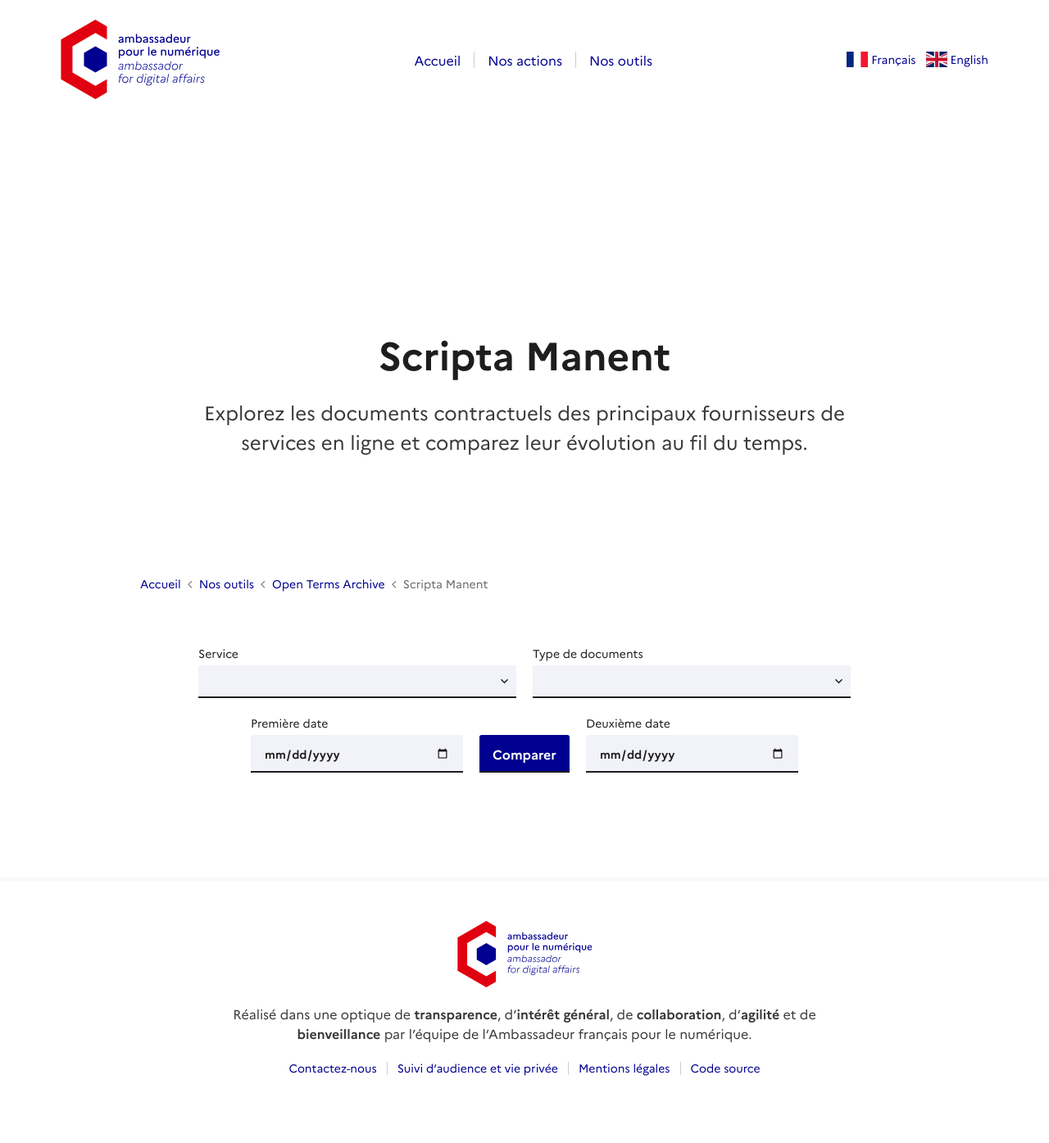
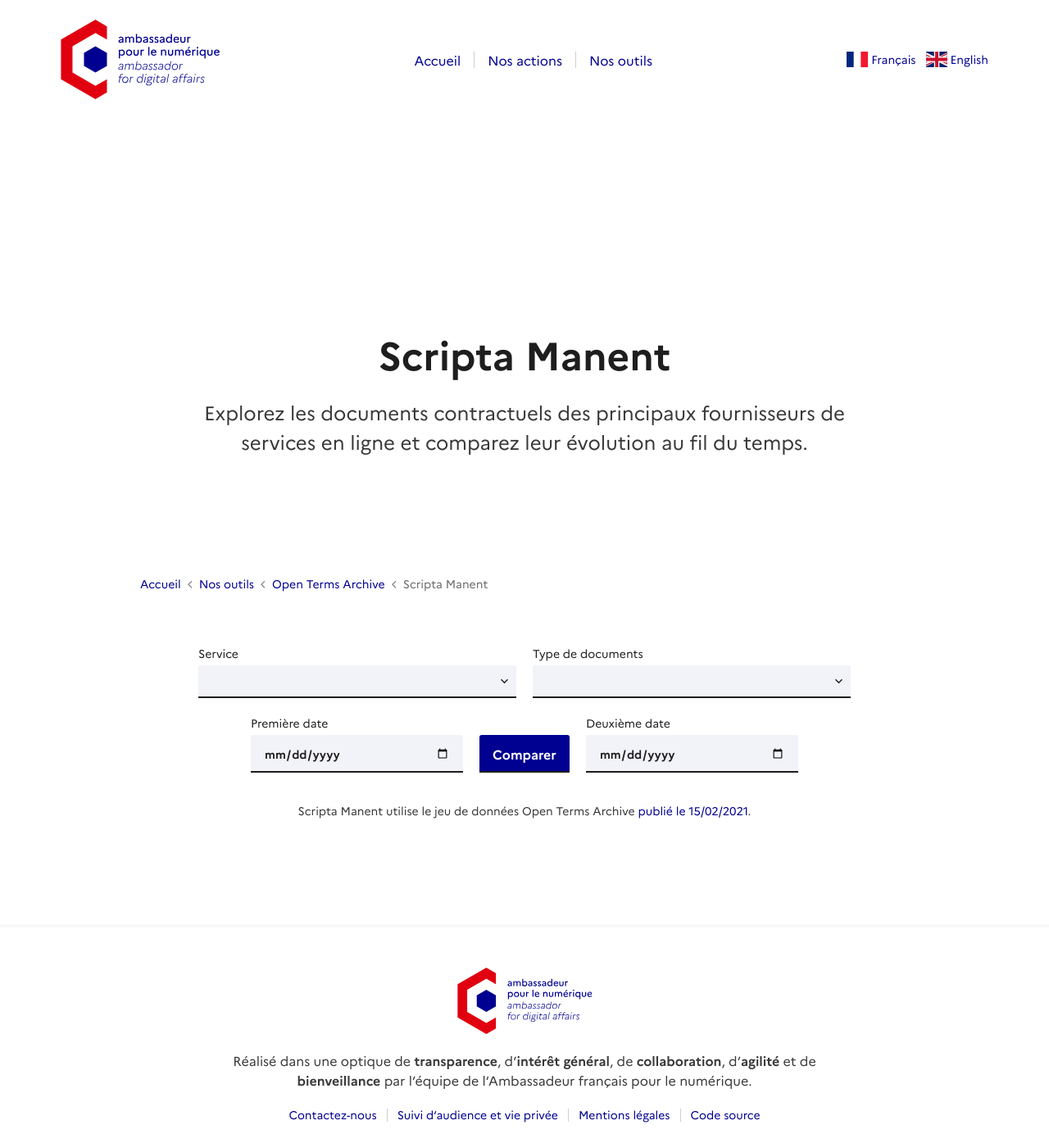
Before and after one commit to ambanum/disinfo.quaidorsay.fr, a Jekyll site: the page built from _pages/fr/scripta-manent.md, in a window 1280 px wide. Shown: the whole page at 82% size. Built offline with Jekyll 4.4.1, drawn with Linux system fonts in a browser that asks for light colours; comment, search, counter and statistics services are not loaded; before the commit the page ends 1338 px from its top, so only the background shows below that.

Commit message:
Inform about dataset date

```diff
--- a/_data/translations/scripta-manent.yml
+++ b/_data/translations/scripta-manent.yml
@@ -38,3 +38,6 @@
   remove:
     fr: <span class="legend_span legend_span-add">Le vert</span> indique un ajout.
     en: <span class="legend_span legend_span-add">Green</span> show an addition.
+datasetRelease:
+  fr: Scripta Manent utilise le jeu de données Open Terms Archive <a href="https://github.com/ambanum/CGUs-versions/releases/tag/2021-02-15-18df44e">publié le 15/02/2021</a>.
+  en: Scripta Manent uses the Open Terms Archive dataset <a href="https://github.com/ambanum/CGUs-versions/releases/tag/2021-02-15-18df44e">published on 15/02/2021</a>.
--- a/_pages/fr/scripta-manent.md
+++ b/_pages/fr/scripta-manent.md
@@ -57,3 +57,7 @@
 		<input type="date" id="form_seconddocumentdate" min="2000-01-01" name="form_seconddocumentdate" tabindex="4" required>
 	</div>
 </form>
+
+<div class="datasetRelease">
+	{{ site.data.translations.scripta-manent.datasetRelease[page.lang] }}
+</div>
--- /dev/null
+++ b/_sass/components/datasetRelease.scss
@@ -0,0 +1,5 @@
+.datasetRelease{
+	margin-top: 36px;
+	text-align: center;
+	font-size: 1.4rem;
+}
--- a/assets/css/style.scss
+++ b/assets/css/style.scss
@@ -42,6 +42,7 @@
 @import "./components/notification.scss";
 @import "./components/diffviewer.scss";
 @import "./components/legend.scss";
+@import "./components/datasetRelease.scss";
 
 //Utilities
 @import "./utils/utilities.scss";
```
Also changed, not shown: _pages/en/scripta-manent.md (+4 -0 lines), _sass/elements/form.scss (line endings or trailing spaces).
